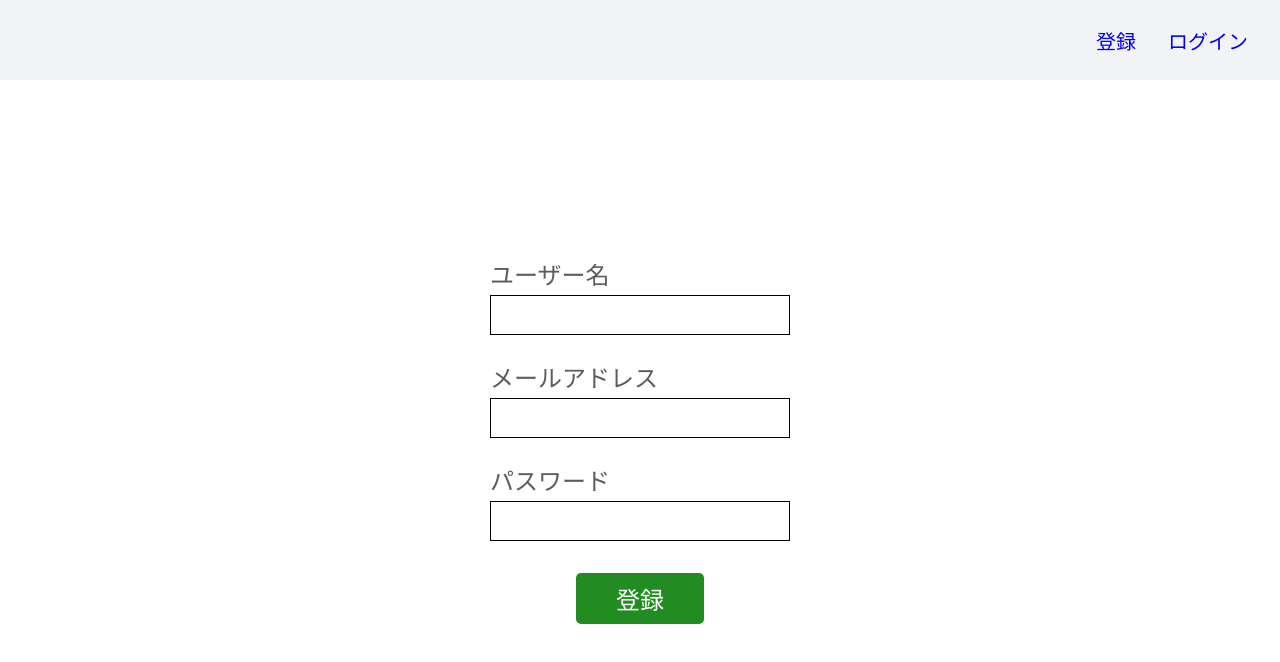
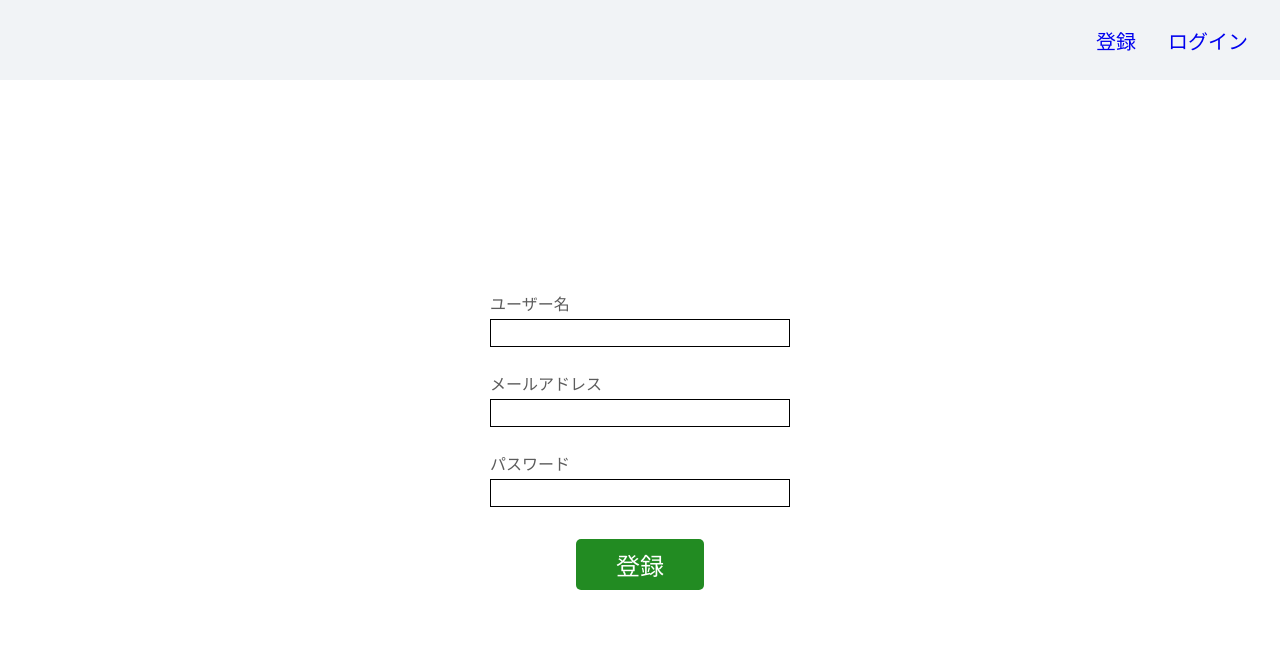
Before and after one commit to TH-takahirohara/reading_record_client, a Next.js app: page /register in a window 1280 px wide. Shown: the top 662 px of the page. Built offline with nearby package versions, Linux system fonts and the light colour scheme.

Commit message:
InputComponentのスタイルの微修正

```diff
--- a/src/features/common/components/input_component.module.scss
+++ b/src/features/common/components/input_component.module.scss
@@ -5,14 +5,14 @@
 }
 
 .label {
-  font-size: 24px;
+  font-size: 16px;
 }
 
 .input {
-  height: 40px;
+  height: 28px;
   width: 300px;
   background-color: #fff;
   color: #000;
-  padding: 12px;
+  padding: 4px;
   font-size: 16px;
 }
```
